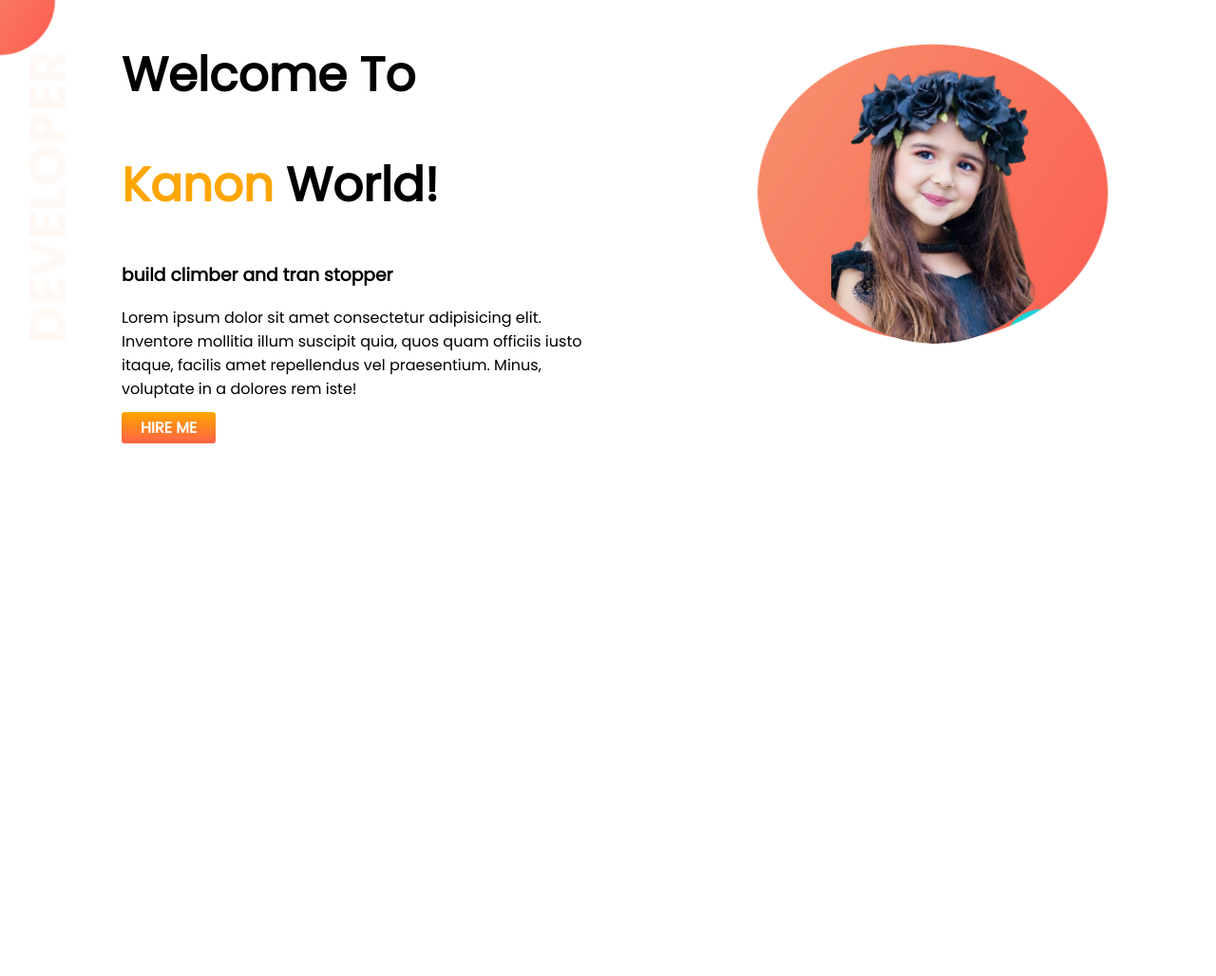
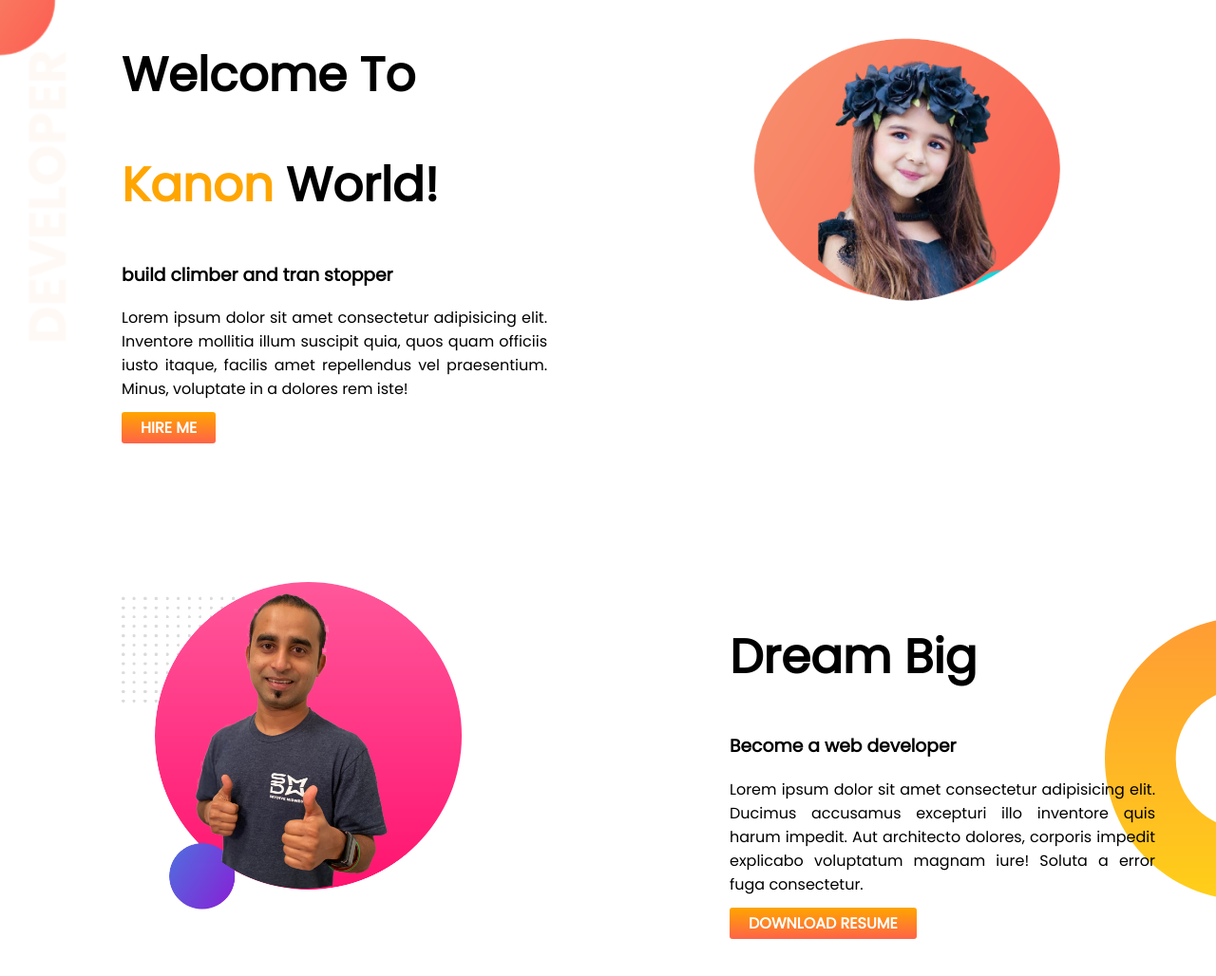
Before and after one commit to KawserAhmed0321/develper-protfolio, a plain HTML site: page index.html in a window 1280 px wide. Shown: the whole page at 95% size. Before the commit the page ends 800 px from the top, so only its background shows below. Drawn offline with Linux system fonts and the light colour scheme.

Commit message:
dream add

```diff
--- a/index.html
+++ b/index.html
@@ -31,6 +31,25 @@
         </div>
     </section>
 
+
+
+    <section class="dream-big">
+        <div class="half-width">
+            <img src="images/jhankar2.png">
+        </div>
+
+        <div class="half-width">
+            <h1>Dream Big</h1>
+            <h3>Become a web developer</h3>
+            <p>Lorem ipsum dolor sit amet consectetur adipisicing elit. Ducimus accusamus excepturi illo inventore quis
+                harum impedit. Aut architecto dolores, corporis impedit explicabo voluptatum magnam iure! Soluta a error
+                fuga consectetur.</p>
+            <a class="link-button" target="blank" href="http://www.linkedin.com/in/kawser-ahmed-5a95a81b2">DOWNLOAD
+                RESUME</a>
+        </div>
+
+    </section>
+
 </body>
 
 </html>
--- a/style.css
+++ b/style.css
@@ -11,11 +11,13 @@ h1{
 }
 section{
     display: flex;
+    margin-bottom: 150px;
 
 }
 .half-width{
     width: 50%;
     padding-left:10%;
+    padding-right:5%;
 }
 .half-width img{
     width: 80%;
@@ -32,4 +34,14 @@ section{
     background-image: url(images/top-banner.png);
     background-repeat: no-repeat;
 
+
 }
+p{
+    text-align: justify;
+}
+.dream-big{
+    background-image: url(images/dream-bg.png);
+    background-repeat: no-repeat;
+    background-position: right;
+
+}
```
